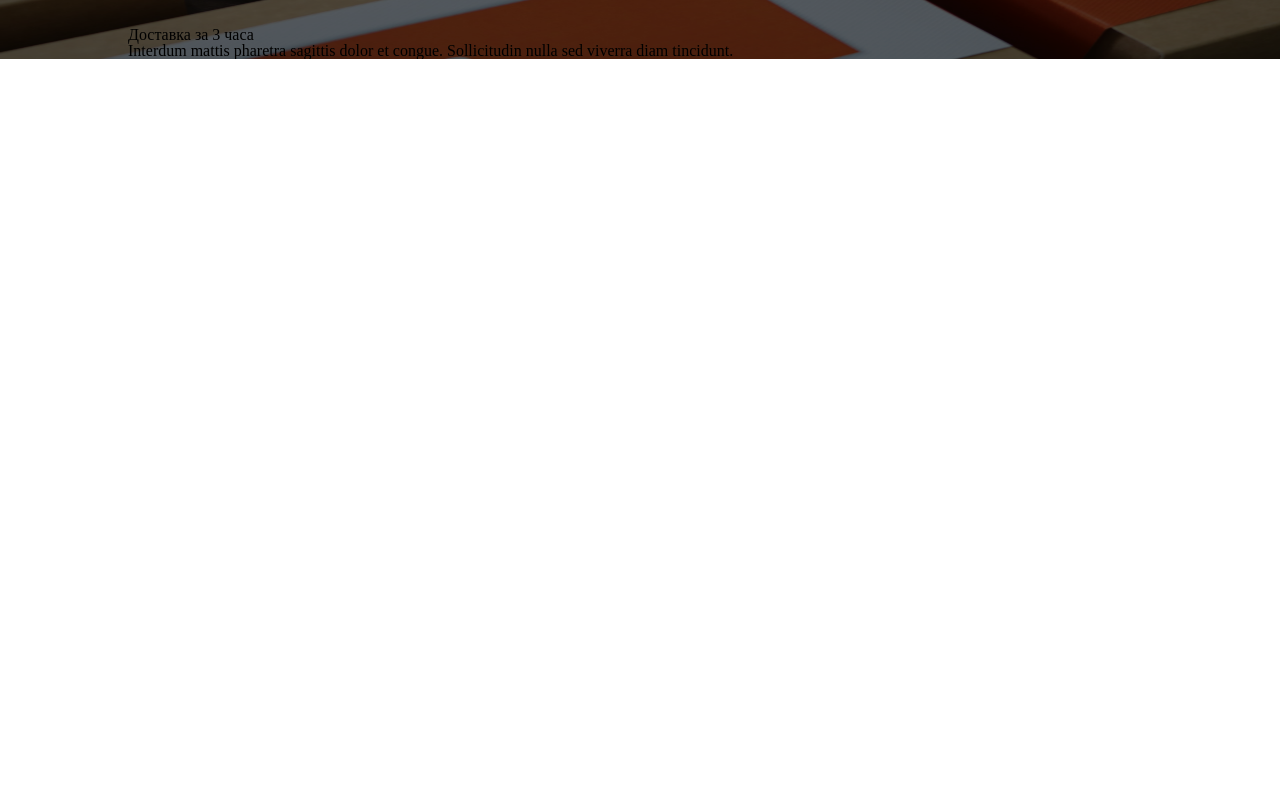
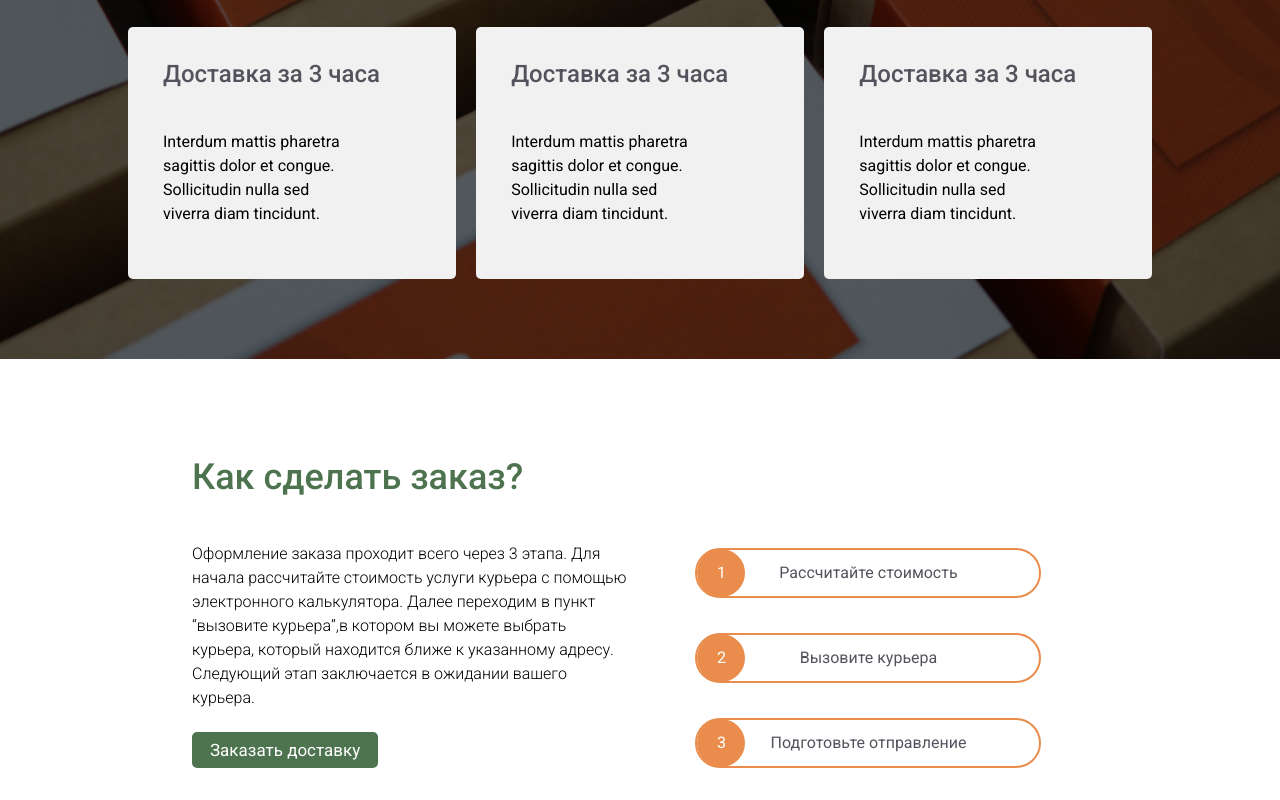
Before and after one commit to azadsarxanli/velo-kuryer, a React (Create React App) app: page / in a window 1280 px wide. Shown: the part 1720-2520 px from the top of the page. Before the commit the page ends 1779 px from the top, so only its background shows below. Built offline with nearby package versions, Linux system fonts and the light colour scheme.

Commit message:
buy to reason section web version done

```diff
--- a/src/App.js
+++ b/src/App.js
@@ -1,6 +1,7 @@
 import "./reset.scss";
 import "./App.scss";
 import mapImage from "./assets/images/map-first.png";
+import trackKuryer from "./assets/images/velokuryer-tracking-iphone.png";
 
 function App() {
   return (
@@ -146,6 +147,7 @@ function App() {
       </section>
       <section className="cards">
         <h4 className="cards-header">Виды доставок</h4>
+        <div className="card-container">
           <div className="card">
             <h4 className="card-header">Доставка за 3 часа</h4>
             <p>
@@ -153,6 +155,56 @@ function App() {
               nulla sed viverra diam tincidunt.
             </p>
           </div>
+          <div className="card">
+            <h4 className="card-header">Доставка за 3 часа</h4>
+            <p>
+              Interdum mattis pharetra sagittis dolor et congue. Sollicitudin
+              nulla sed viverra diam tincidunt.
+            </p>
+          </div>
+          <div className="card">
+            <h4 className="card-header">Доставка за 3 часа</h4>
+            <p>
+              Interdum mattis pharetra sagittis dolor et congue. Sollicitudin
+              nulla sed viverra diam tincidunt.
+            </p>
+          </div>
+        </div>
+      </section>
+      <section className="reason-order">
+        <aside className="reason-description">
+          <div className="content">
+            <h4>Как сделать заказ?</h4>
+            <p>
+              Оформление заказа проходит всего через 3 этапа. Для начала
+              рассчитайте стоимость услуги курьера с помощью электронного
+              калькулятора. Далее переходим в пункт “вызовите курьера”,в котором
+              вы можете выбрать курьера, который находится ближе к указанному
+              адресу. Следующий этап заключается в ожидании вашего курьера.
+            </p>
+            <button className="btn-green">Заказать доставку</button>
+          </div>
+        </aside>
+        <aside className="reason-btns">
+          <div className="btns-container">
+            <div className="btn">
+              <span>1</span> <p>Рассчитайте стоимость</p>
+            </div>
+            <div className="btn">
+              <span>2</span>
+              <p>Вызовите курьера</p>
+            </div>
+            <div className="btn">
+              <span>3</span>
+              <p>Подготовьте отправление</p>
+            </div>
+          </div>
+        </aside>
+      </section>
+      <section className="tracker">
+        <aside>
+          <img src={trackKuryer} alt="track-kuryer" />
+        </aside>
       </section>
     </div>
   );
--- a/src/App.scss
+++ b/src/App.scss
@@ -3,6 +3,35 @@
 
 //?roboto
 @import url("https://fonts.googleapis.com/css2?family=Roboto:wght@300;400;500;700&display=swap");
+* {
+  box-sizing: border-box;
+  margin: 0;
+  padding: 0;
+  body {
+    &::-webkit-scrollbar-track {
+      box-shadow: inset 0 0 6px rgba(0, 0, 0, 0.3);
+      -webkit-box-shadow: inset 0 0 6px rgba(0, 0, 0, 0.3);
+      background-color: #f5f5f5;
+    }
+
+    &::-webkit-scrollbar {
+      width: 10px;
+      background-color: #f5f5f5;
+    }
+
+    &::-webkit-scrollbar-thumb {
+      background-color: #e98c4c;
+      background-image: -webkit-linear-gradient(
+        45deg,
+        rgba(77, 116, 79, 0.8) 25%,
+        transparent 25%,
+        transparent 50%,
+        rgba(77, 116, 79, 0.8) 50%,
+        rgba(77, 116, 79, 0.8) 75%,
+        transparent 75%,
+        transparent
+      );
+    }
     .App {
       $grid-80: 100%;
 
@@ -313,8 +342,11 @@
         width: 100%;
         background-repeat: no-repeat;
         padding: 0 10%;
+        // padding-bottom: 80px;
+
         .cards-header {
           text-align: center;
+          display: block;
           padding-top: 88px;
           font-family: "Roboto";
           font-weight: 500;
@@ -322,5 +354,150 @@
           font-size: 36px;
           margin-bottom: 50px;
         }
+        .card-container {
+          display: flex;
+          justify-content: space-between;
+          align-items: center;
+          width: 100%;
+          padding-bottom: 80px;
+
+          .card {
+            width: 32%;
+            height: 252px;
+            border-radius: 5px;
+            background-color: #f1f1f1;
+            padding: 35px;
+            -webkit-border-radius: 5px;
+            -moz-border-radius: 5px;
+            -ms-border-radius: 5px;
+            -o-border-radius: 5px;
+            .card-header {
+              margin-bottom: 44px;
+              font-family: "Roboto";
+              color: #54535d;
+              font-size: 24px;
+              font-weight: 500;
+              width: fit-content;
+            }
+            p {
+              width: 70%;
+              font-family: "Roboto";
+              font-weight: 400;
+              font-size: $font-16px;
+              line-height: 24px;
             }
           }
+        }
+      }
+      .reason-order {
+        width: 100%;
+        padding: 100px 15%;
+        display: flex;
+        justify-content: space-between;
+        align-items: flex-end;
+        aside {
+          width: 49%;
+        }
+        .reason-description {
+          .content {
+            h4 {
+              font-size: 36px;
+              color: #4d744f;
+              font-family: "Roboto";
+              font-weight: 500;
+              margin-bottom: 47px;
+            }
+            p {
+              font-size: $font-16px;
+              font-family: "Roboto";
+              line-height: 24px;
+              font-weight: 300;
+              width: 100%;
+              margin-bottom: 22px;
+            }
+            .btn-green {
+              width: 186px;
+              height: 36px;
+              padding: 8px 18px;
+              font-family: "Roboto";
+              font-weight: 400;
+              font-size: 17px;
+              display: flex;
+              align-items: center;
+              white-space: nowrap;
+              border-radius: 5px;
+              -webkit-border-radius: 5px;
+              -moz-border-radius: 5px;
+              -ms-border-radius: 5px;
+              -o-border-radius: 5px;
+              outline: none;
+              border: none;
+              background-color: $bg-green;
+              color: $text-white;
+              transition: all 400ms ease-in-out;
+              -webkit-transition: all 400ms ease-in-out;
+              -moz-transition: all 400ms ease-in-out;
+              -ms-transition: all 400ms ease-in-out;
+              -o-transition: all 400ms ease-in-out;
+              cursor: pointer;
+              &:hover {
+                background-color: $bg-orange;
+              }
+            }
+          }
+        }
+        .reason-btns {
+          .btns-container {
+            display: flex;
+            align-items: center;
+            flex-direction: column;
+            justify-content: space-between;
+            counter-reset: section;
+
+            .btn {
+              border: 2px solid #e98c4c;
+              border-radius: 100px;
+              position: relative;
+              box-sizing: border-box;
+              display: flex;
+              box-sizing: border-box;
+              align-items: center;
+              width: 346px;
+              height: 50px;
+              position: relative;
+              justify-content: center;
+              margin-bottom: 35px;
+              &:last-child {
+                margin-bottom: 0;
+              }
+              // flex: 1;
+              span {
+                box-sizing: border-box;
+                width: 48px;
+                height: 48px;
+                display: flex;
+                position: absolute;
+                align-items: center;
+                justify-content: center;
+                background-color: $bg-orange;
+                border-radius: 50%;
+                left: 0;
+                color: white;
+                font-family: "Roboto";
+                font-weight: 400;
+                font-size: $font-16px;
+              }
+              p {
+                font-family: "Roboto";
+                color: #54535d;
+
+                font-weight: 400;
+                font-size: $font-16px;
+              }
+            }
+          }
+        }
+      }
+    }
+  }
+}
```
Also changed, not shown: src/assets/images/velokuryer-tracking-iphone.png (added). Lines whose indentation alone changed are shown as unchanged.
